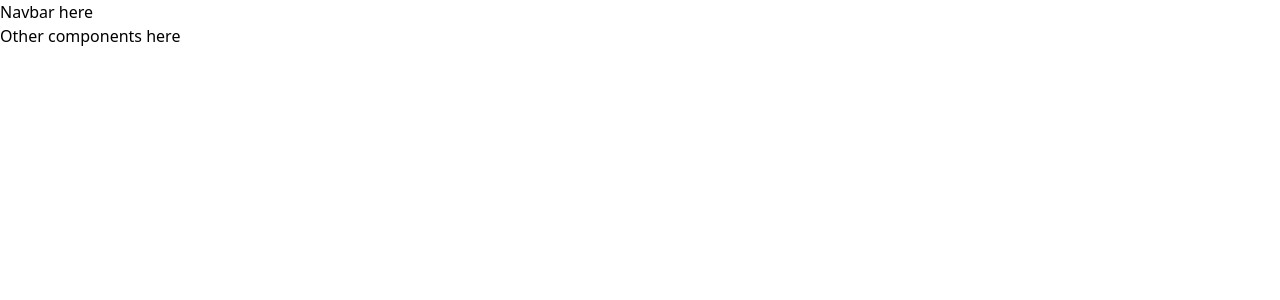
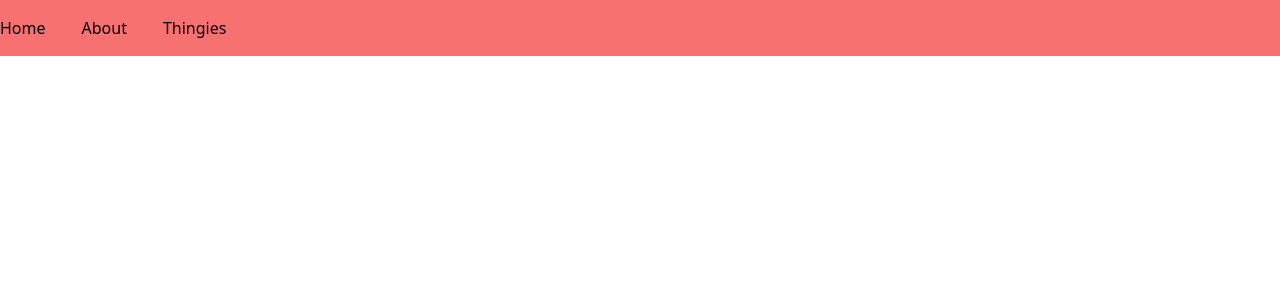
Before and after one commit to Farbubby/grocery-goodies, a React (Vite) app: page / in a window 1280 px wide. Shown: the top 300 px of the page. Built offline with nearby package versions, Linux system fonts and the light colour scheme.

Commit message:
working on the navbar component

```diff
--- a/src/App.tsx
+++ b/src/App.tsx
@@ -4,7 +4,6 @@ function App() {
   return (
     <div>
       <Navbar />
-      Other components here
     </div>
   )
 }
--- a/src/components/Navbar.tsx
+++ b/src/components/Navbar.tsx
@@ -1,8 +1,14 @@
 function Navbar() {
   return (
-    <div>
-      Navbar here
-    </div>
+    <>
+      <div className="flex w-full h-14 bg-red-400">
+        <div className="flex h-14 items-center gap-x-9">
+          <div>Home</div>
+          <div>About</div>
+          <div>Thingies</div>
+        </div>
+      </div>
+    </>
   )
 }
 
```
